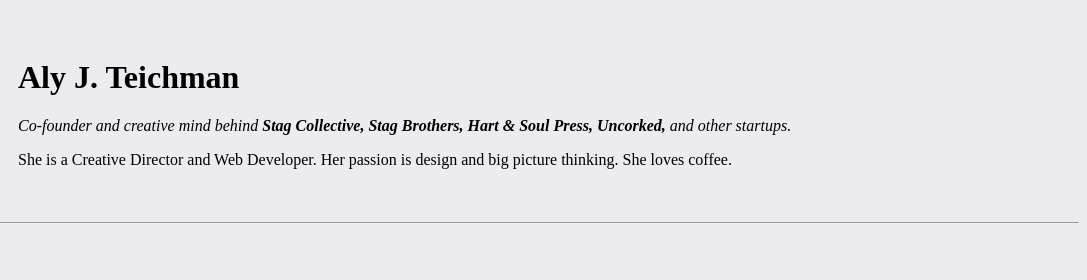
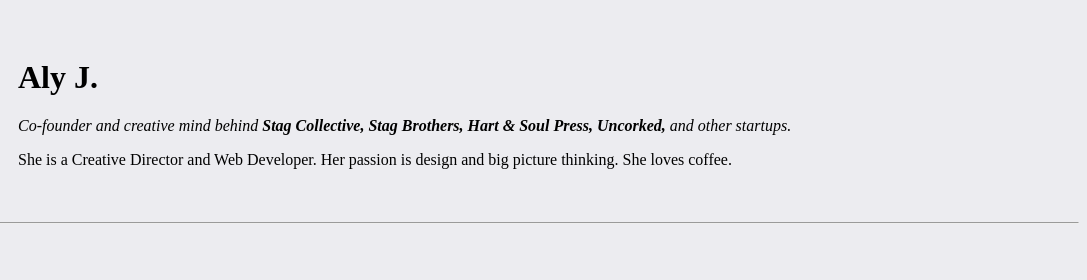
Before and after one commit to StagBrother/Online-CV, a plain HTML site: page index.html in a window 1280 px wide. Shown: the top 280 px of the page, 193-1280 px from the left. Drawn offline with Linux system fonts and the light colour scheme.

Commit message:
Update index.html

```diff
--- a/index.html
+++ b/index.html
@@ -9,7 +9,7 @@
   <table cellspacing="20">
     <tr>
       <td><img src="My FB pic 200-modified.png" alt="Stag Brothers logo"></td>
-      <td><h1>Aly J. Teichman</h1>
+      <td><h1>Aly J. </h1>
     <p><em>Co-founder and creative mind behind <strong> Stag Collective, Stag Brothers, Hart & Soul Press, Uncorked, </strong> and other startups.</em></p>
     <p>She is a Creative Director and Web Developer. Her passion is design and big picture thinking. She loves coffee.</p></td>
     </tr>
```
